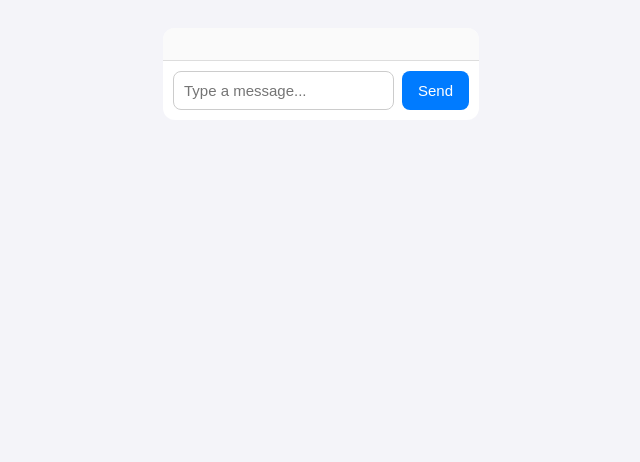
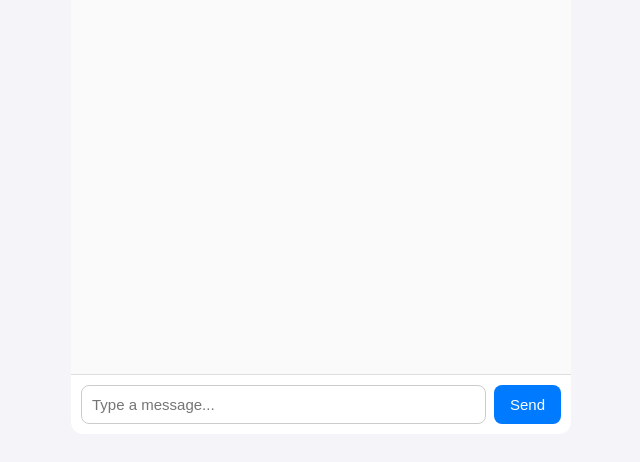
Before and after one commit to romycyy/cf_ai_chatbot, a React (Vite) app in the folder frontend/: page / in a window 1280 px wide. Shown: the part 326-788 px from the top of the page, without its empty margins (319-959 px from the left). Built offline with nearby package versions, Linux system fonts and the light colour scheme.

Commit message:
[bug] Fixed the size of the chatbox

```diff
--- a/frontend/src/App.tsx
+++ b/frontend/src/App.tsx
@@ -28,7 +28,14 @@ export default function App() {
   useEffect(() => {
     const el = messagesElRef.current;
     if (!el) return;
-    el.scrollTop = el.scrollHeight;
+    // Only auto-scroll if the user is already near the bottom.
+    // This lets users scroll up to read older messages without being yanked down,
+    // while still keeping the "chat sticks to latest" behavior for normal usage.
+    const distanceFromBottom = el.scrollHeight - el.scrollTop - el.clientHeight;
+    const NEAR_BOTTOM_PX = 48;
+    if (distanceFromBottom < NEAR_BOTTOM_PX) {
+      el.scrollTop = el.scrollHeight;
+    }
   }, [messages]);
 
   const addMessage = (text: string, isUser: boolean) => {
--- a/frontend/src/styles.css
+++ b/frontend/src/styles.css
@@ -9,9 +9,9 @@ body {
 }
 
 .chat-container {
-  width: 100%;
-  max-width: 500px;
-  height: 90%;
+  width: 500px;
+  max-width: calc(100vw - 32px);
+  height: 90vh;
   background: white;
   border-radius: 12px;
   display: flex;
@@ -21,6 +21,7 @@ body {
 
 .messages {
   flex: 1;
+  min-height: 0;
   padding: 16px;
   overflow-y: auto;
   background: #fafafa;
@@ -33,7 +34,8 @@ body {
   border-radius: 18px;
   font-size: 15px;
   line-height: 1.4;
-  word-wrap: break-word;
+  overflow-wrap: anywhere;
+  word-break: break-word;
 }
 
 .user {
```
